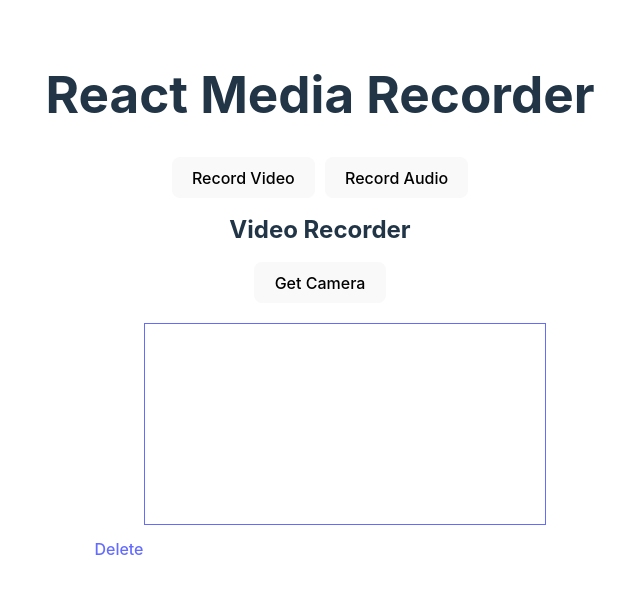
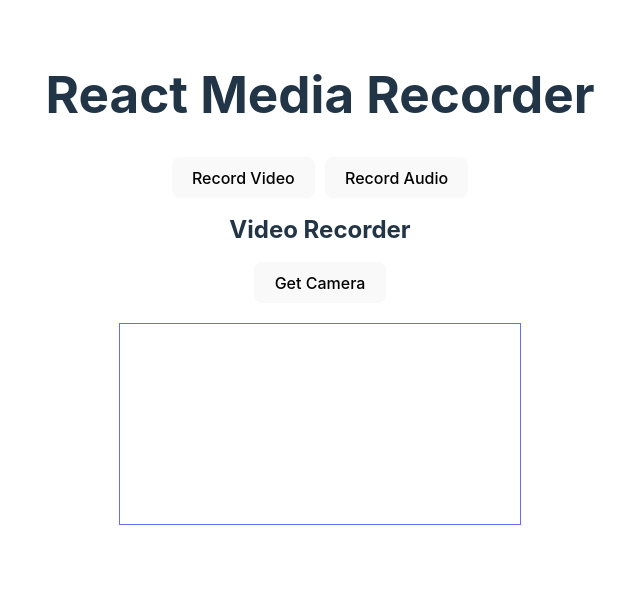
Before and after one commit to suryabisht-sp/react-media-recorder, a React (Vite) app: page / in a window 1280 px wide. Shown: the top 594 px of the page, without its empty margins (320-960 px from the left). Built offline with nearby package versions, Linux system fonts and the light colour scheme.

Commit message:
delete option added

```diff
--- a/src/VideoRecorder.jsx
+++ b/src/VideoRecorder.jsx
@@ -32,8 +32,12 @@ const VideoRecorder = () => {
 				const audioStream = await navigator.mediaDevices.getUserMedia(
 					audioConstraints
 				);
-				const videoStream = await navigator.mediaDevices.getUserMedia(
-					videoConstraints
+				const videoStream = await navigator.mediaDevices.getUserMedia({
+					videoConstraints,
+					video: {
+						facingMode: { exact: "environment" },
+					},
+				}
 				);
 
 				setPermission(true);
@@ -114,10 +118,8 @@ const VideoRecorder = () => {
 				</div>
 			</main>
 			<div className="video-player">
-				{!recordedVideo ? (<div className="">
-					<a className="delete" onClick={() => { clearState() }}>Delete</a>
+				{!recordedVideo ? (
 					<video ref={liveVideoFeed} autoPlay className="live-player"></video>
-				</div>
 				) : null}
 				{recordedVideo ? (
 					<div className="recorded-player">
@@ -125,6 +127,7 @@ const VideoRecorder = () => {
 						<a download href={recordedVideo}>
 							Download Recording
 						</a>
+						<br />
 						<a onClick={() => { clearState() }}>Delete</a>
 					</div>
 				) : null}
```
